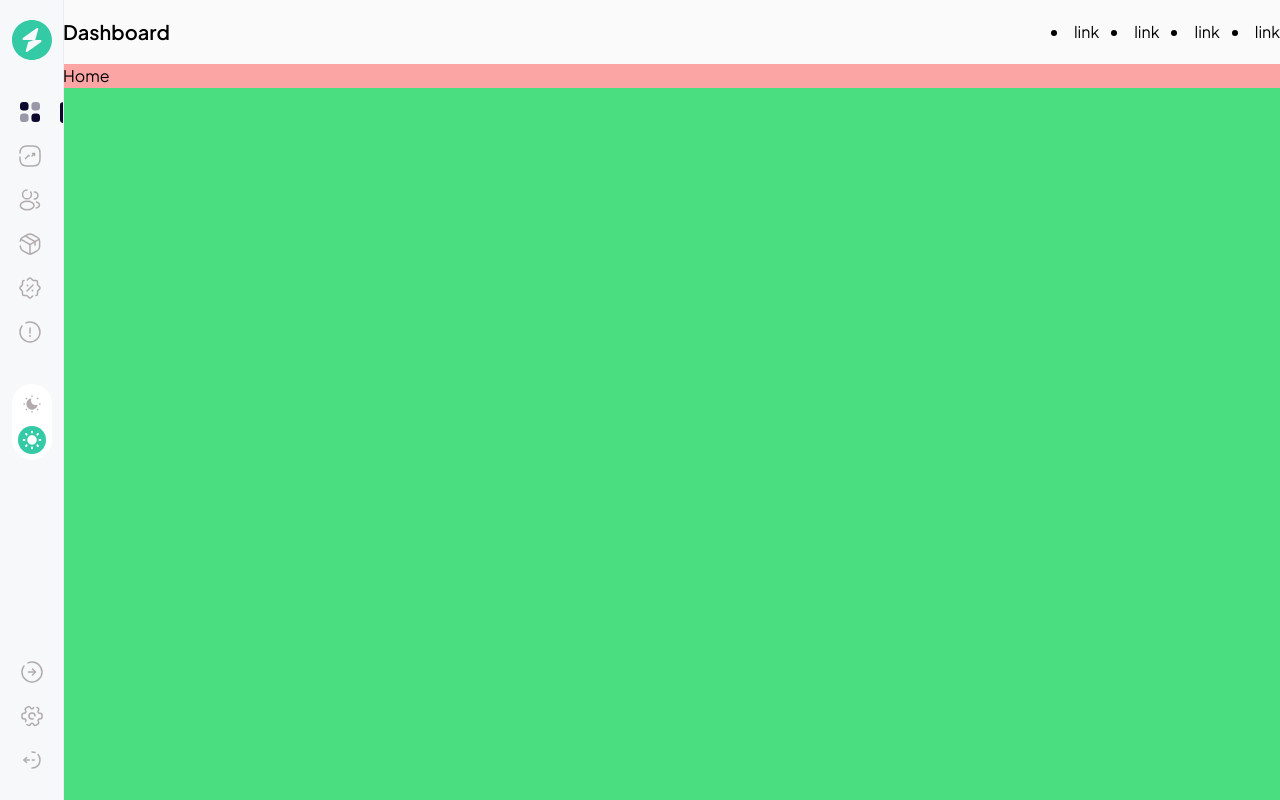
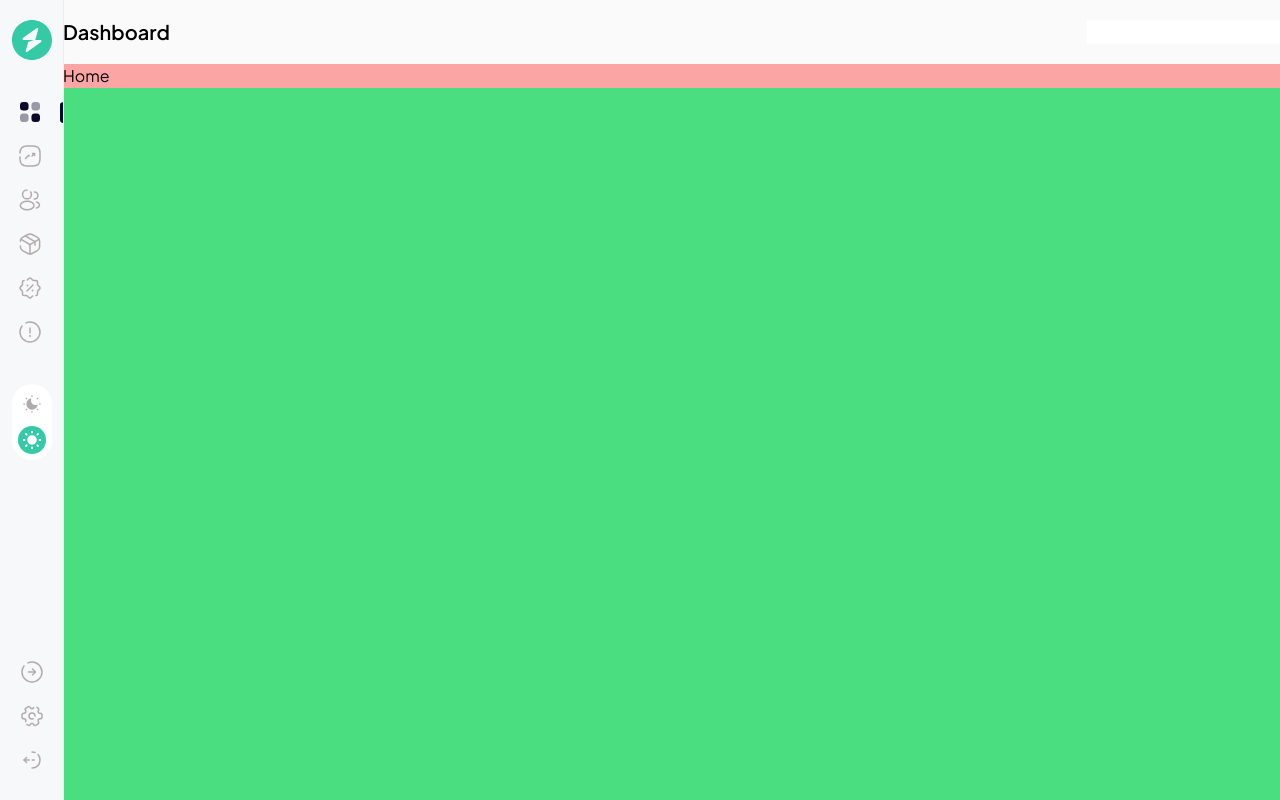
Before and after one commit to AbassKoyang/analytics-dashboard, a React (Vite) app: page / in a window 1280 px wide. Built offline with nearby package versions, Linux system fonts and the light colour scheme.

Commit message:
created search input bar in header component

```diff
--- a/src/assets/Icons.jsx
+++ b/src/assets/Icons.jsx
@@ -139,6 +139,13 @@ const LogOutIcon = ({className}) => {
 </svg>
   )
 }
+const SearchIcon = ({}) => {
+  return (
+    <svg xmlns="http://www.w3.org/2000/svg" width="18" height="18" viewBox="0 0 18 18" fill="none">
+  <path fillRule="evenodd" clipRule="evenodd" d="M8.68945 1C12.9293 1 16.3781 4.3727 16.3781 8.51907C16.3781 10.4753 15.6104 12.2595 14.3542 13.5986L16.8261 16.0109C17.0574 16.2371 17.0582 16.6031 16.8269 16.8294C16.7116 16.9436 16.5592 17 16.4076 17C16.2568 17 16.1052 16.9436 15.9892 16.8309L13.4874 14.3912C12.1714 15.4219 10.5028 16.0389 8.68945 16.0389C4.44955 16.0389 1 12.6655 1 8.51907C1 4.3727 4.44955 1 8.68945 1ZM8.68945 2.15821C5.10251 2.15821 2.18433 5.01125 2.18433 8.51907C2.18433 12.0269 5.10251 14.8807 8.68945 14.8807C12.2756 14.8807 15.1938 12.0269 15.1938 8.51907C15.1938 5.01125 12.2756 2.15821 8.68945 2.15821Z" fill="#78828A"/>
+</svg>
+  )
+}
 
 export  {
   LogoIcon,
@@ -154,4 +161,5 @@ export  {
   ArrowRightIcon,
   SettingsIcon,
   LogOutIcon,
+  SearchIcon,
 };
--- a/src/components/Header.jsx
+++ b/src/components/Header.jsx
@@ -5,10 +5,12 @@ const Header = () => {
       <div className="w-full max-w-[1400px] flex justify-between items-center">
         <h1 className="text-[20px] leading-7 font-semibold">Dashboard</h1>
         <div className="flex items-center gap-3">
-          <li>link</li>
-          <li>link</li>
-          <li>link</li>
-          <li>link</li>
+          <div className="flex gap-3">
+            <div>
+
+              <input type="search" />
+            </div>
+          </div>
         </div>
       </div>
     </header>
```
